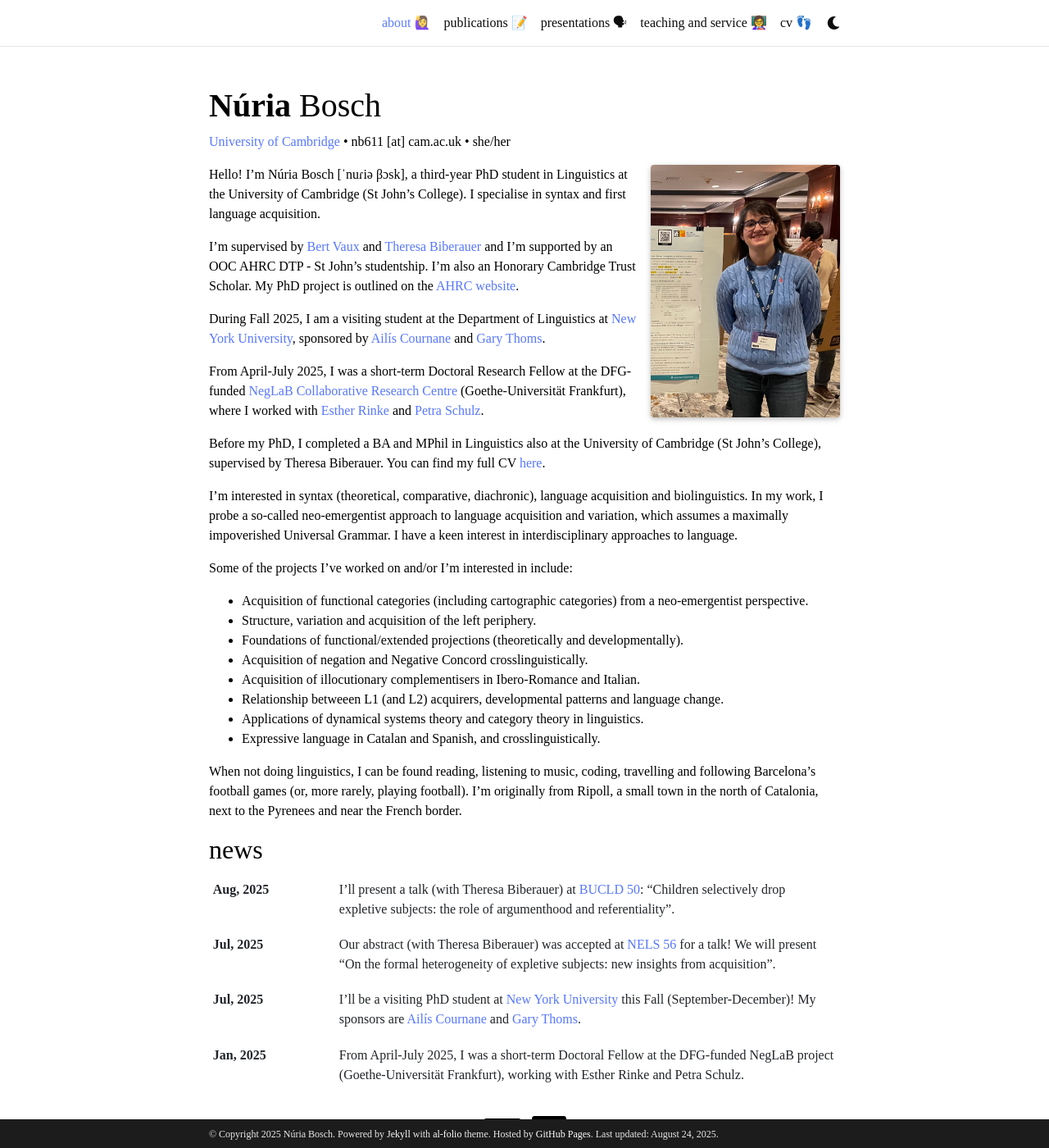
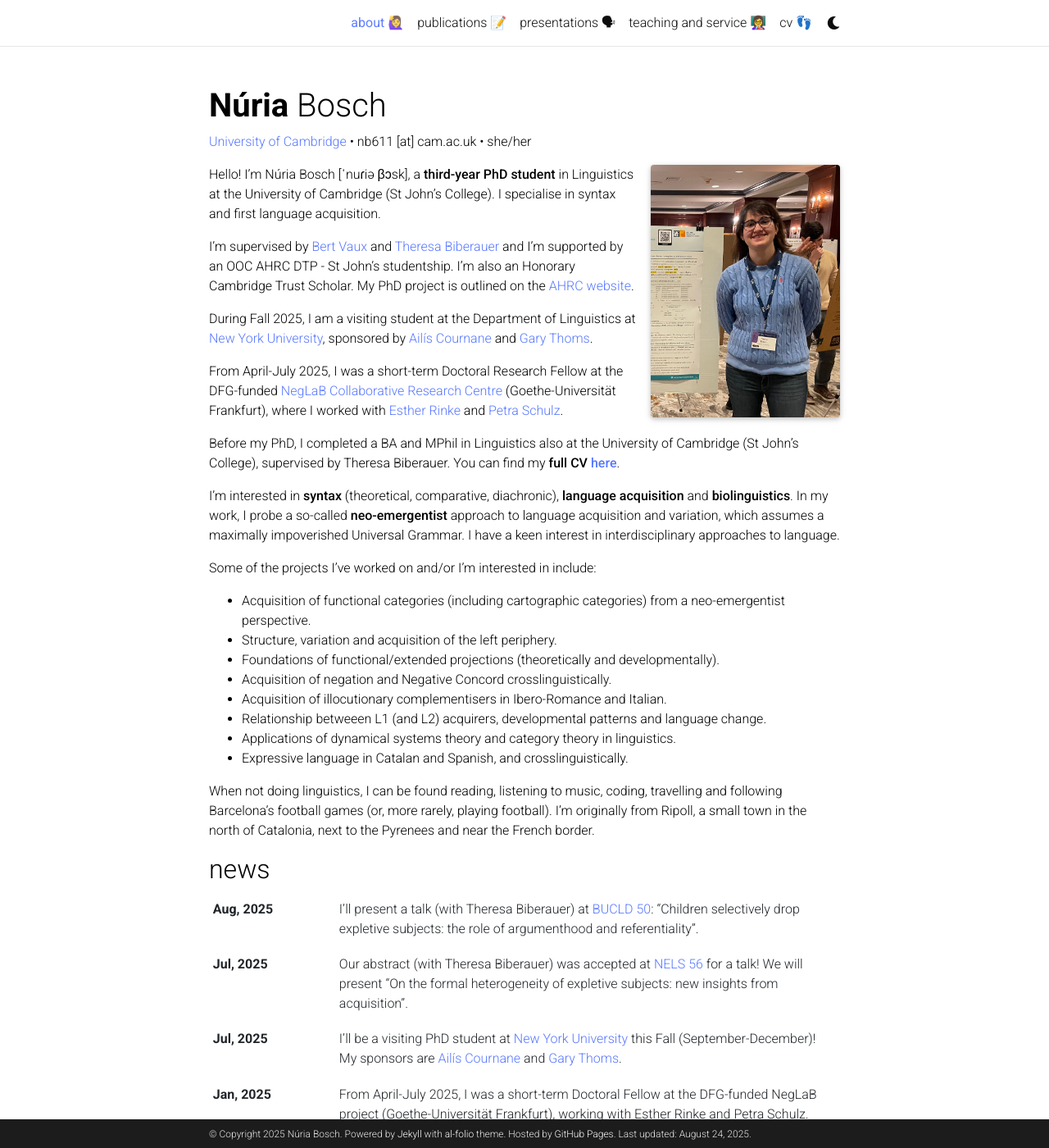
Before and after one commit to nuria-bosch/nuria-bosch.github.io, a Jekyll site: the page built from _pages/about.md, in a window 1280 px wide and 1400 px high. Shown: the whole window at 82% size. Built offline with Jekyll 4.4.1, drawn with Linux system fonts in a browser that asks for light colours; full-size pictures stand in for the smaller copies a plugin makes; some web fonts are replaced; comment, search, counter and statistics services are not loaded; a style sheet for code colours, icons or effects is not loaded.

Commit message:
Update _base.scss

```diff
--- a/_sass/_base.scss
+++ b/_sass/_base.scss
@@ -996,11 +996,3 @@ nav[data-toggle="toc"] {
     }
   }
 }
-
-body {
-  font-family: "Linux Libertine", serif !important;
-}
-
-h1, h2, h3, h4, h5, h6 {
-  font-family: "Linux Libertine", serif !important;
-}
```
